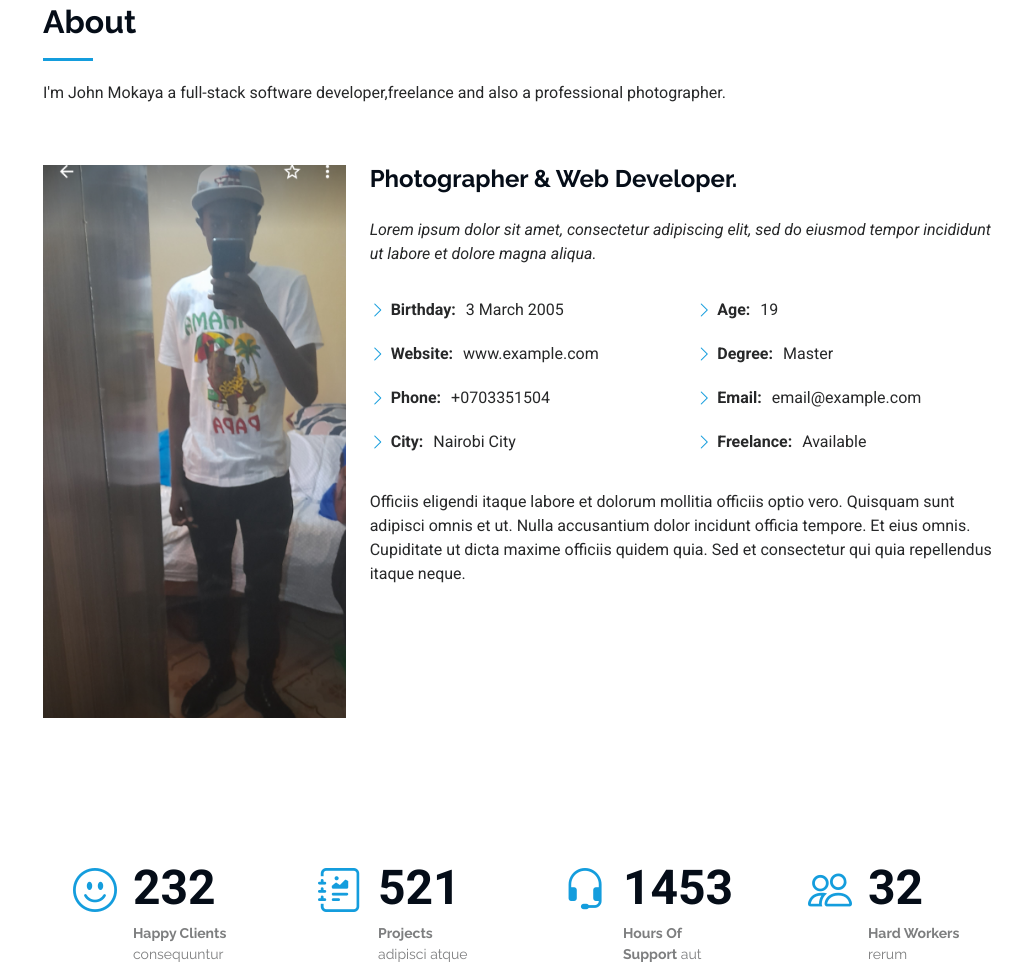
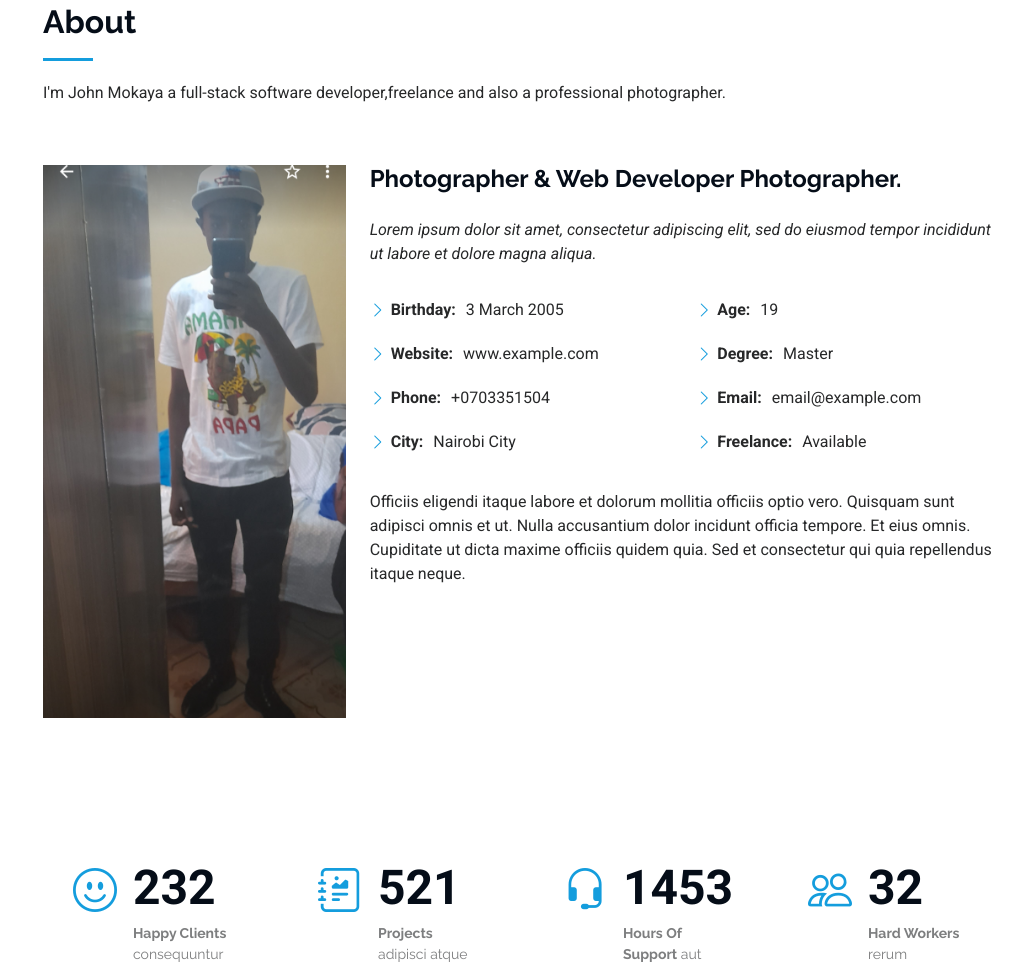
Before and after one commit to mokayajohn/mokayajohn.github.io, a plain HTML site: page index.html in a window 1280 px wide. Shown: the part 857-1822 px from the top of the page, without its empty margins (269-1280 px from the left). Drawn offline with Linux system fonts and the light colour scheme.

Commit message:
Update index.html

```diff
--- a/index.html
+++ b/index.html
@@ -119,7 +119,7 @@
             <img src="assets/img/Screenshot..png" class="img-fluid" alt="">
           </div>
           <div class="col-lg-8 content">
-            <h2>Photographer &amp; Web Developer.</h2>
+            <h2>Photographer &amp; Web Developer Photographer.</h2>
             <p class="fst-italic py-3">
               Lorem ipsum dolor sit amet, consectetur adipiscing elit, sed do eiusmod tempor incididunt ut labore et dolore
               magna aliqua.
```
